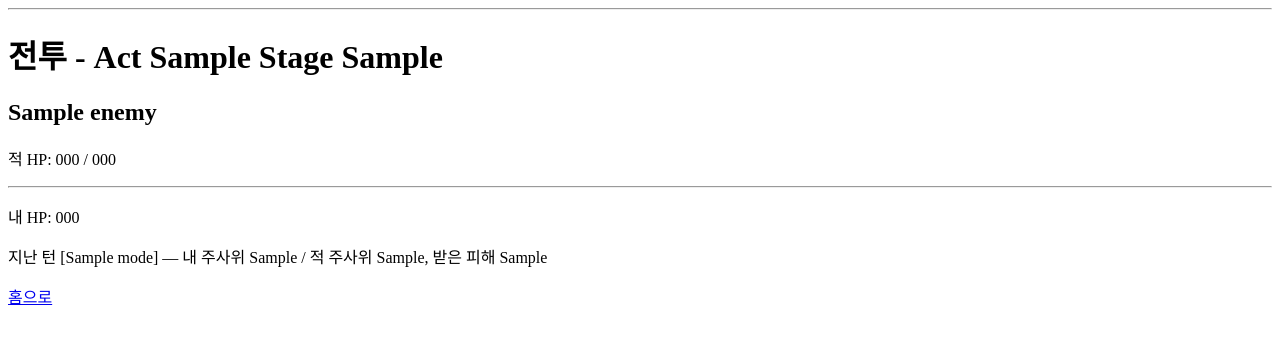
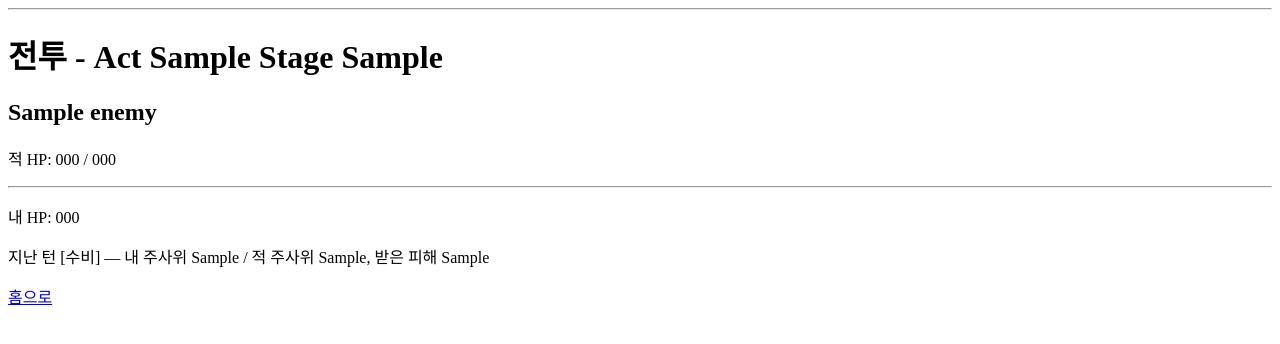
Before and after one commit to RyuHawon/Numberismatter, a Django app: template templates/game/battle.html in a window 1280 px wide. Shown: the part 57-401 px from the top of the page. Run offline with Django 5.2, Linux system fonts and the light colour scheme; a user stored in the database is signed in; tables that the repository leaves empty hold one stand-in row (values such as "Sample post"); the template is opened without the code that fills it: most values are stand-ins (such as "Sample title", 1, 10 or a date in 2020).

Commit message:
지난 턴 표시 한글로 수정

```diff
--- a/templates/game/battle.html
+++ b/templates/game/battle.html
@@ -11,7 +11,7 @@
 <p>내 HP: {{ run.hp }}</p>
 
 {% if run.last_result %}
-    <p>지난 턴 [{{ run.last_result.mode }}] — 내 주사위 {{ run.last_result.my_roll }}{% if run.last_result.enemy_roll %} / 적 주사위 {{ run.last_result.enemy_roll }}, 받은 피해 {{ run.last_result.damage_taken }}{% endif %}</p>
+    <p>지난 턴 [{% if run.last_result.mode == "attack" %}공격{% else %}수비{% endif %}] — 내 주사위 {{ run.last_result.my_roll }}{% if run.last_result.enemy_roll %} / 적 주사위 {{ run.last_result.enemy_roll }}, 받은 피해 {{ run.last_result.damage_taken }}{% endif %}</p>
 {% endif %}
 
 {% if run.phase == "roll" %}
```
